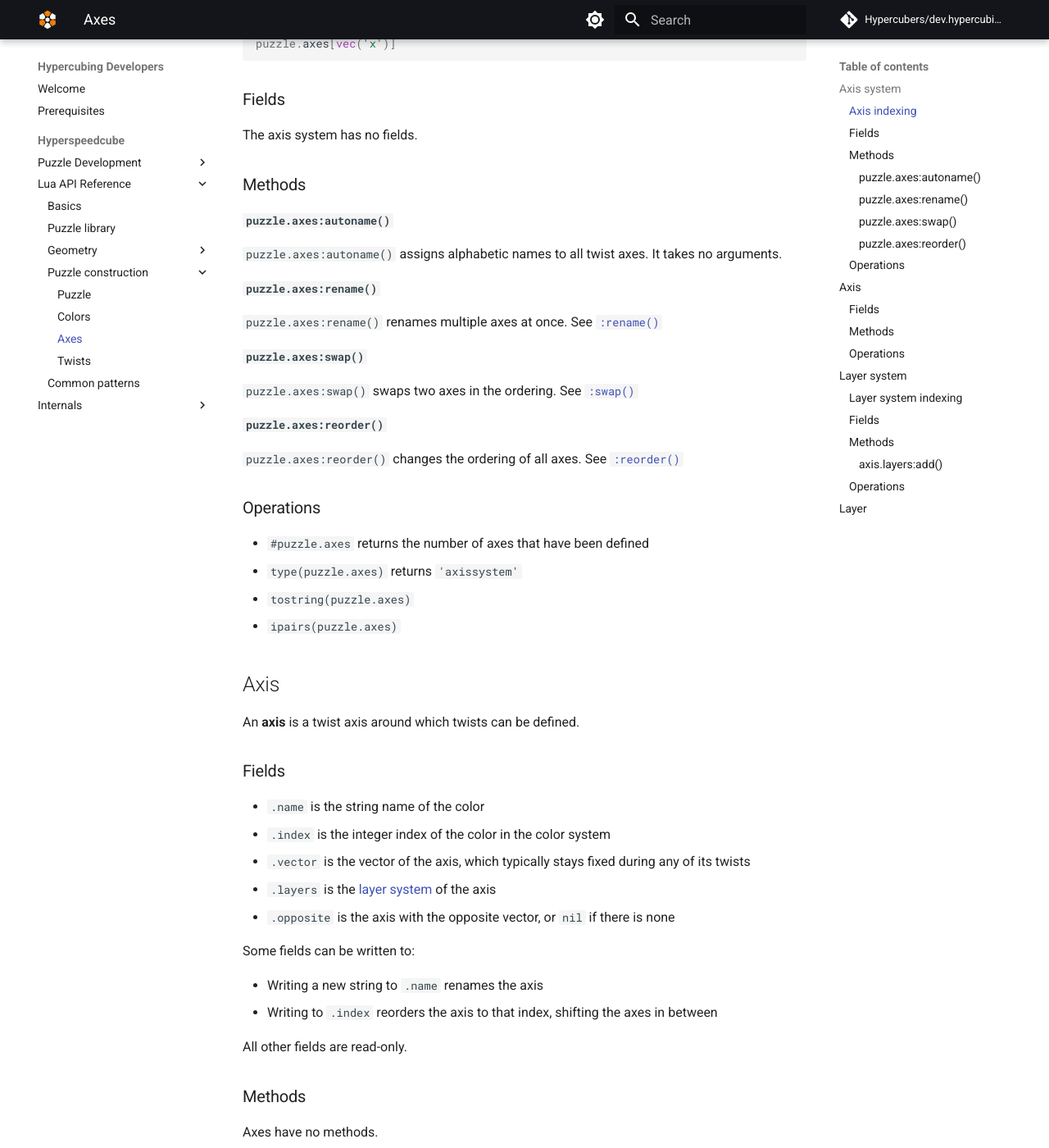
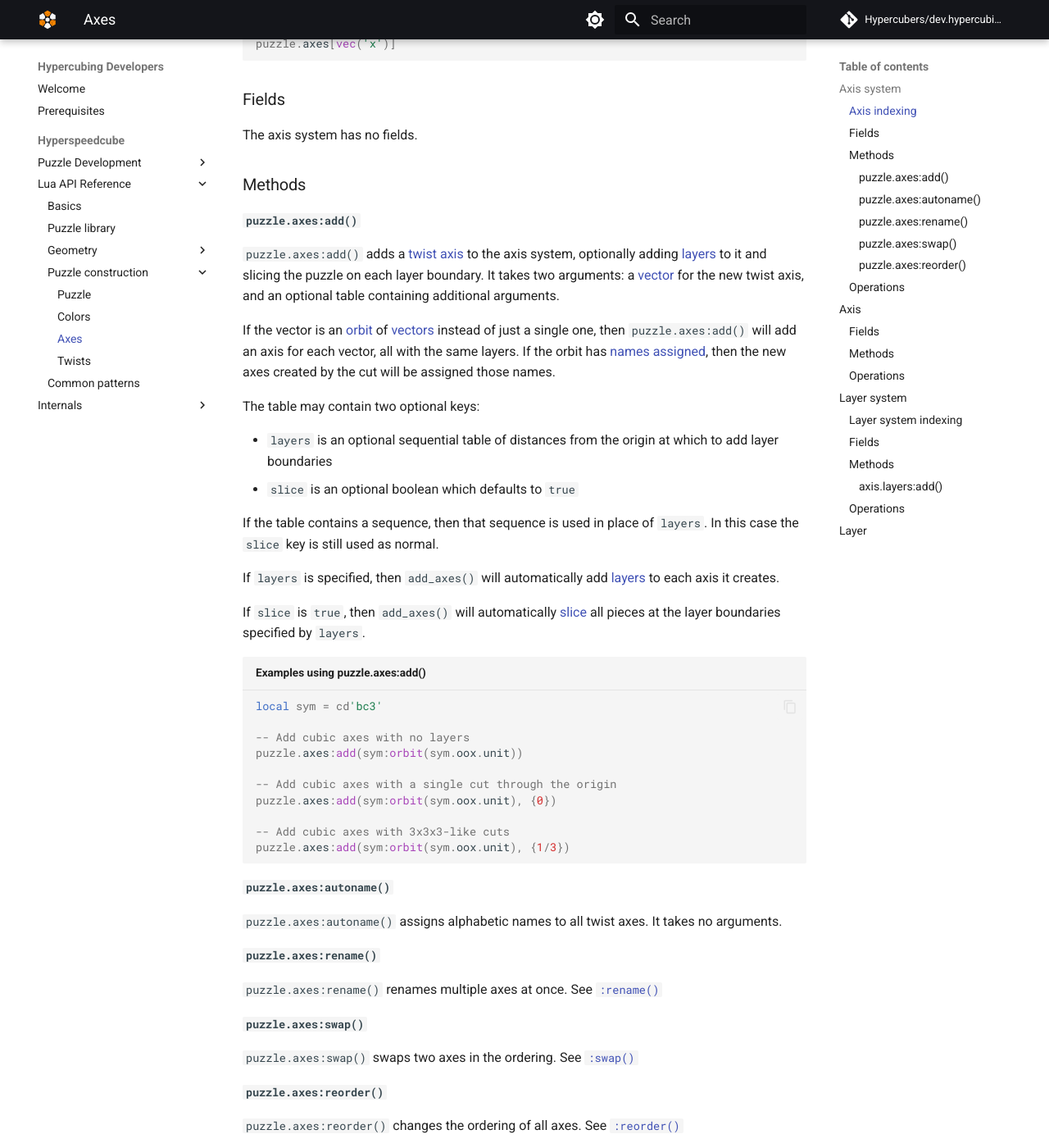
Before and after one commit to Hypercubers/dev.hypercubing.xyz, an MkDocs documentation site: the page built from docs/hsc/lua/puzzle-construction/axes.md, in a window 1280 px wide and 1400 px high, scrolled down 623 px. Shown: the whole window at 82% size. Built offline with MkDocs 1.6.1 and Material for MkDocs 9.7.7, drawn with Linux system fonts in a browser that asks for light colours; comment, search, counter and statistics services are not loaded; some of the changed text lies outside the part shown.

Commit message:
Update docs for new old `puzzle.axes:add()`

````diff
--- a/docs/hsc/lua/puzzle-construction/axes.md
+++ b/docs/hsc/lua/puzzle-construction/axes.md
@@ -4,7 +4,7 @@
 
 The **axis system** is an ordered list of twist axes. It can be accessed during [puzzle construction](puzzle.md) as `puzzle.axes`.
 
-Axes can be added to the axis system using [`puzzle:add_axes()`](puzzle.md#puzzleadd_axes).
+Axes can be added to the axis system using [`puzzle.axes:add()`](#puzzleaxesadd).
 
 ### Axis indexing
 
@@ -26,6 +26,36 @@ puzzle.axes[vec('x')]
 The axis system has no fields.
 
 ### Methods
+
+#### `puzzle.axes:add()`
+
+`puzzle.axes:add()` adds a [twist axis](axes.md) to the axis system, optionally adding [layers](twists.md#layer-system) to it and slicing the puzzle on each layer boundary. It takes two arguments: a [vector](../geometry/blade.md#vectors) for the new twist axis, and an optional table containing additional arguments.
+
+If the vector is an [orbit](../geometry/orbit.md) of [vectors](../geometry/blade.md#vectors) instead of just a single one, then `puzzle.axes:add()` will add an axis for each vector, all with the same layers. If the orbit has [names assigned](../geometry/orbit.md#orbitwith), then the new axes created by the cut will be assigned those names.
+
+The table may contain two optional keys:
+
+- `layers` is an optional sequential table of distances from the origin at which to add layer boundaries
+- `slice` is an optional boolean which defaults to `true`
+
+If the table contains a sequence, then that sequence is used in place of `layers`. In this case the `slice` key is still used as normal.
+
+If `layers` is specified, then `add_axes()` will automatically add [layers](twists.md#layer-system) to each axis it creates.
+
+If `slice` is `true`, then `add_axes()` will automatically [slice](puzzle.md#puzzleslice) all pieces at the layer boundaries specified by `layers`.
+
+```lua title="Examples using puzzle.axes:add()"
+local sym = cd'bc3'
+
+-- Add cubic axes with no layers
+puzzle.axes:add(sym:orbit(sym.oox.unit))
+
+-- Add cubic axes with a single cut through the origin
+puzzle.axes:add(sym:orbit(sym.oox.unit), {0})
+
+-- Add cubic axes with 3x3x3-like cuts
+puzzle.axes:add(sym:orbit(sym.oox.unit), {1/3})
+```
 
 #### `puzzle.axes:autoname()`
 
````
Also changed, not shown: docs/hsc/lua/puzzle-construction/colors.md (+1 -1 lines), docs/hsc/lua/puzzle-construction/puzzle.md (+1 -29 lines).
